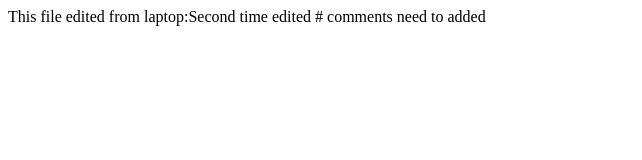
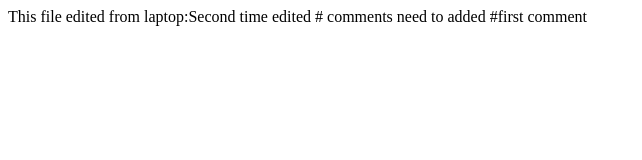
Before and after one commit to mbijeesh/gittest2, a plain HTML site: page index.html in a window 1280 px wide. Shown: the whole page, without its empty margins (0-642 px from the left). Drawn offline with Linux system fonts and the light colour scheme.

Commit message:
first  commend added

```diff
--- a/index.html
+++ b/index.html
@@ -7,3 +7,4 @@
 </body>
 </html>
 # comments need to added
+#first comment
```
